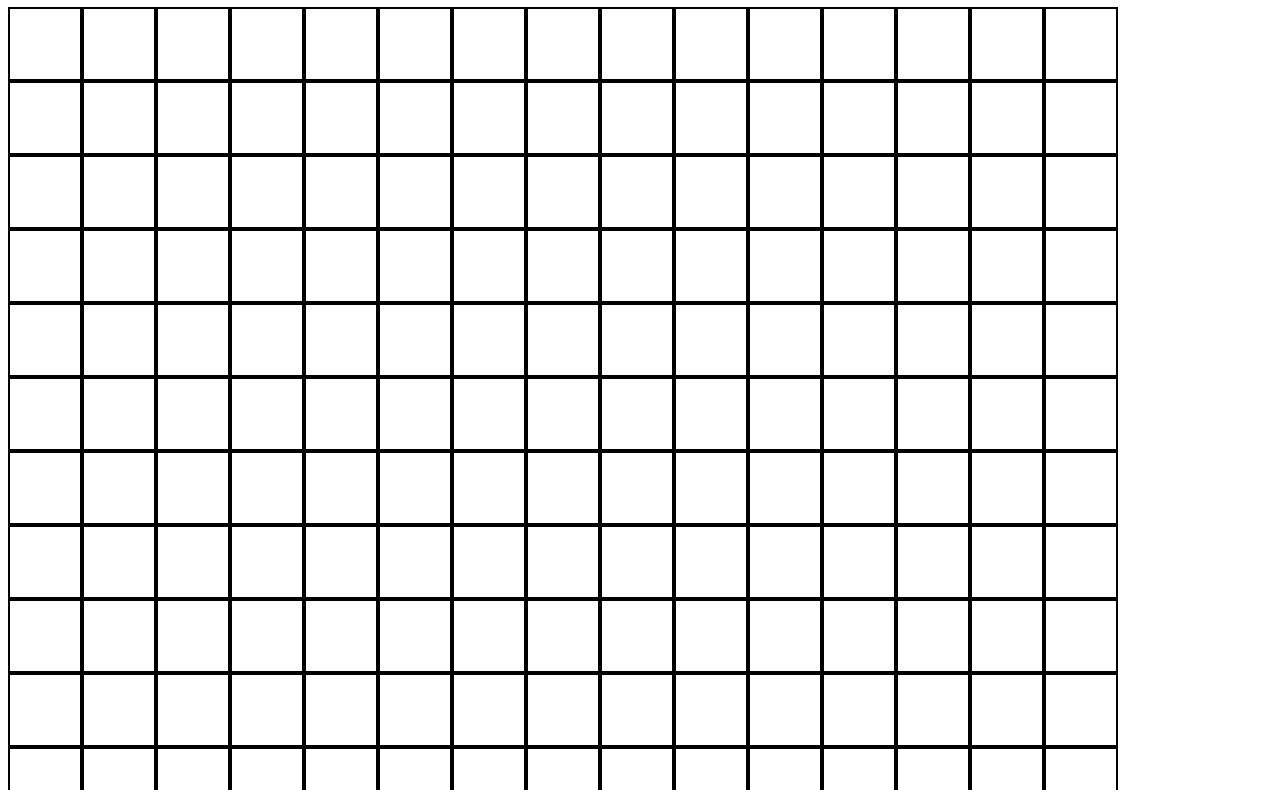
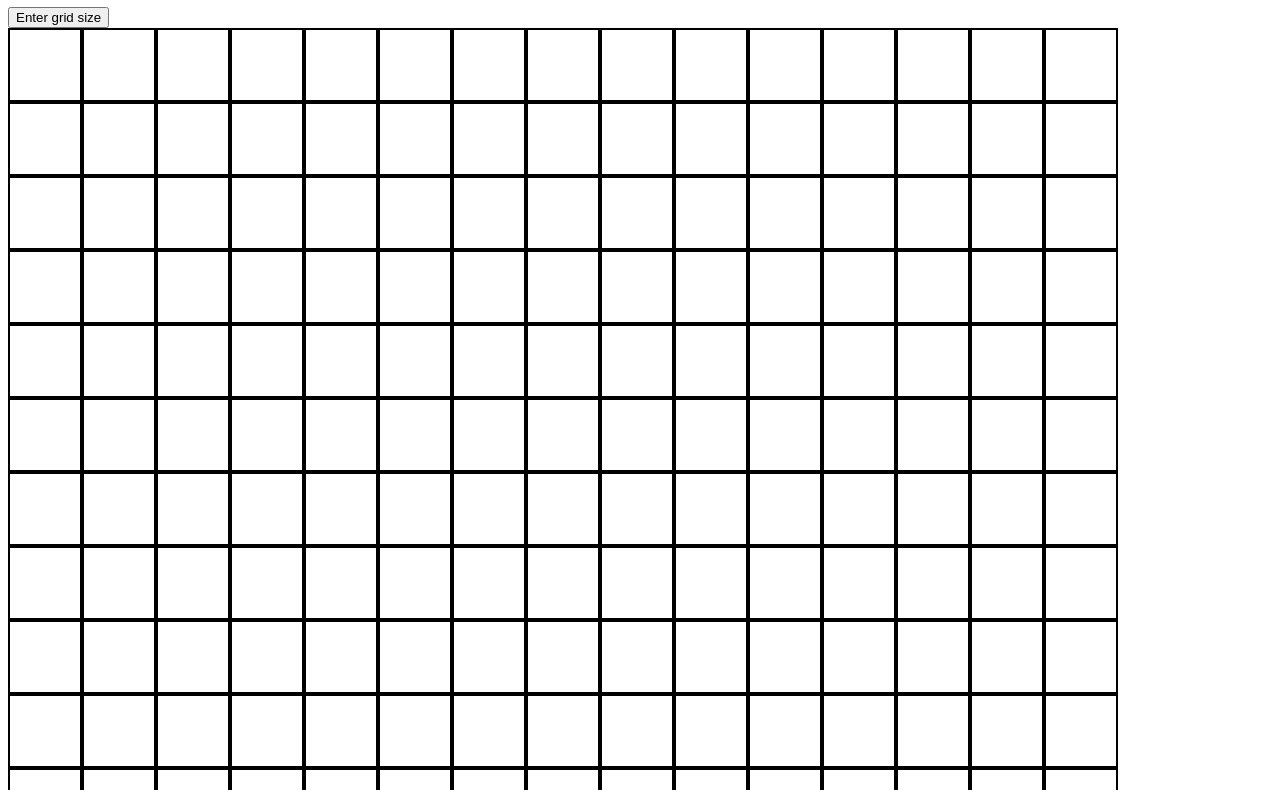
Before and after one commit to bafi-hng/odin-etch-a-sketch, a plain HTML site: page index.html in a window 1280 px wide. Shown: the part 73-863 px from the top of the page. Drawn offline with Linux system fonts and the light colour scheme.

Commit message:
Add button for entering size for new grid

```diff
--- a/index.html
+++ b/index.html
@@ -8,6 +8,7 @@
 </head>
 <body>
     <h1>Etch-a-Sketch</h1>
+    <button>Enter grid size</button>
     <div class="container"></div>
     <script src="script.js"></script>
 </body>
```
